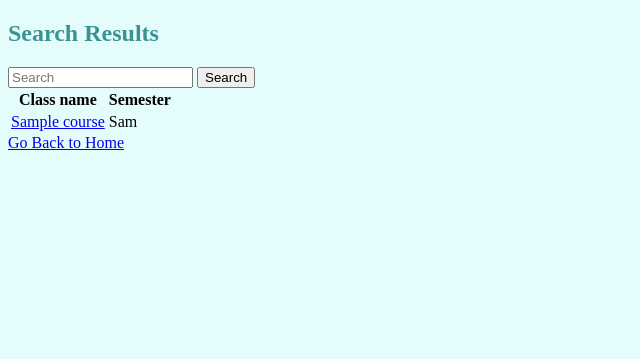
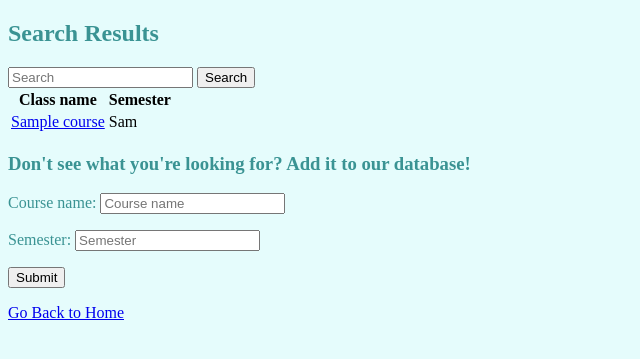
Before and after one commit to beryce/CourseGuide, a Flask app: page /search in a window 1280 px wide. Shown: the top 359 px of the page, without its empty margins (0-640 px from the left). Run offline with Flask 2, Linux system fonts and the light colour scheme; tables that the repository leaves empty hold one stand-in row (values such as "Sample post"); some libraries are stand-ins or nearby versions.

Commit message:
adding courses works

```diff
--- a/app.py
+++ b/app.py
@@ -25,6 +25,7 @@ def login():
     """Function for the main log in page."""
     #create the login -- if the username is already taken, then search the database
     #for a matching username and hashed password
+    conn = courseBrowser.getConn('c9')
     username = request.form.get('username')
     pw = request.form.get('password')
     adminPW = request.form.get('adminPW')
@@ -92,9 +93,6 @@ def createPost(cid):
     # connect to database
     conn = courseBrowser.getConn('c9')
 
-    # grab arguments
-    if (request.method == 'POST'):
-        session['uid'] = request.form['uid']
     # print("course: " + course)
     # print("semester: " + semester)
     #return redirect(request.referrer)
@@ -103,10 +101,24 @@ def createPost(cid):
     courseInfo = courseBrowser.getInfoAboutCourse(conn, cid)
     return render_template('post.html', course = courseInfo)
 
-@app.route('/insertCourse')
+@app.route('/insertCourse', methods = ["POST"])
 def insertCourse():
-    """NOT YET IMPLEMENTED"""
-    return redirect(request.referrer)
+    """Inserts a new course into the database and displays it on webpage"""
+    conn = courseBrowser.getConn('c9')
+
+    # print("session")
+    # print(session['uid']) ask scott for help
+    uid = session.get('uid', False)
+
+    if not uid:
+        flash("Sorry, you have to log in first.")
+        return redirect(url_for('homePage'))
+    else:
+        name = request.form.get("newcoursename")
+        semester = request.form.get("newsemester")
+        courseBrowser.insertCourse(conn, name, semester)
+        flash("Course added!")
+        return redirect(url_for("search"))
 
 #we need a main init function
 if __name__ == '__main__':
--- a/courseBrowser.py
+++ b/courseBrowser.py
@@ -16,6 +16,13 @@ def getCoursesWithTitle(conn, title):
     curs = conn.cursor(MySQLdb.cursors.DictCursor)
     curs.execute('''select * from courses where name like %s''', ['%' + title + '%'])
     return curs.fetchall()
+
+def insertCourse(conn, name, semester):
+    """Inserts a new course with given name and semester into course database."""
+    curs = conn.cursor(MySQLdb.cursors.DictCursor)
+    #curs.execute('insert into rating_table2(pid, movie_id, rating) values (%s, %s, %s) on duplicate key update pid = %s, rating = %s', (input_tt, person_id, input_rating))
+    curs.execute('insert into courses(name, semester) values (%s, %s) on duplicate key update name = %s, semester = %s',
+                (name, semester, name, semester))
 
 def getInfoAboutCourse(conn, cid):
     """Gets information about a PARTICULAR couse."""
--- a/templates/base.html
+++ b/templates/base.html
@@ -46,6 +46,9 @@
     {% block posts%}
     {% endblock %}
 
+    {% block addCourse %}
+    {% endblock %}
+
     {% block backToHome %}
     {% endblock %}
 
--- a/templates/search.html
+++ b/templates/search.html
@@ -22,8 +22,19 @@
     </tr>
     {% endfor %}
 </table>
+{% endblock %}
 
-
+{% block addCourse %}
+    <div id="insert_new_course">
+            <h3>Don't see what you're looking for? Add it to our database!</h3></h3>
+            <form action={{ url_for('insertCourse') }} method="POST">
+              <p><label>Course name:</label>
+              <input type="text" id="newcoursename" name="newcoursename" placeholder="Course name"></p>
+              <p><label>Semester:</label>
+              <input type="text" id="newsemester" name="newsemester" placeholder="Semester"></p>
+              <button id="submit" type="submit" name="submit" value="submit">Submit</button>
+            </form></p>
+        </div>
 {% endblock %}
 
 {% block backToHome %}
```
